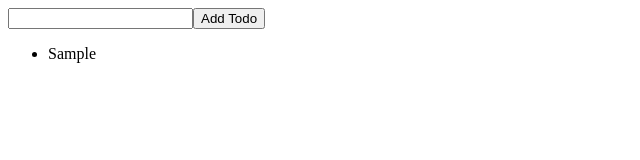
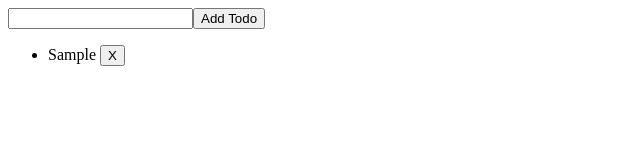
Before and after one commit to djkazunoko/vue-todoapp, a plain HTML site: page index.html in a window 1280 px wide. Both pictures are taken after typing "Sample" into the empty fields and a click on the button "Add Todo". Shown: the full height of the page, 0-640 px from the left. Drawn offline with nearby package versions, Linux system fonts and the light colour scheme.

Commit message:
ToDoの削除

```diff
--- a/app.js
+++ b/app.js
@@ -13,6 +13,9 @@ createApp({
     addTodo() {
       this.todos.push({ id: id++, text: this.newTodo });
       this.newTodo = "";
-    }
-  }
+    },
+    removeTodo(todo) {
+      this.todos = this.todos.filter((t) => t !== todo);
+    },
+  },
 }).mount("#app");
--- a/index.html
+++ b/index.html
@@ -15,6 +15,7 @@
       <ul>
         <li v-for="todo in todos" :key="todo.id">
           {{ todo.text }}
+          <button @click="removeTodo(todo)">X</button>
         </li>
       </ul>
     </div>
```
